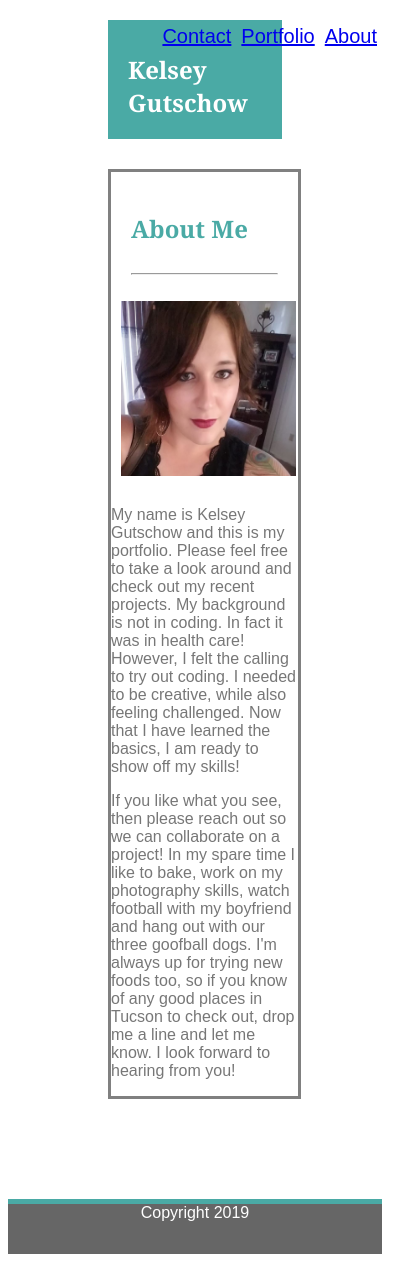
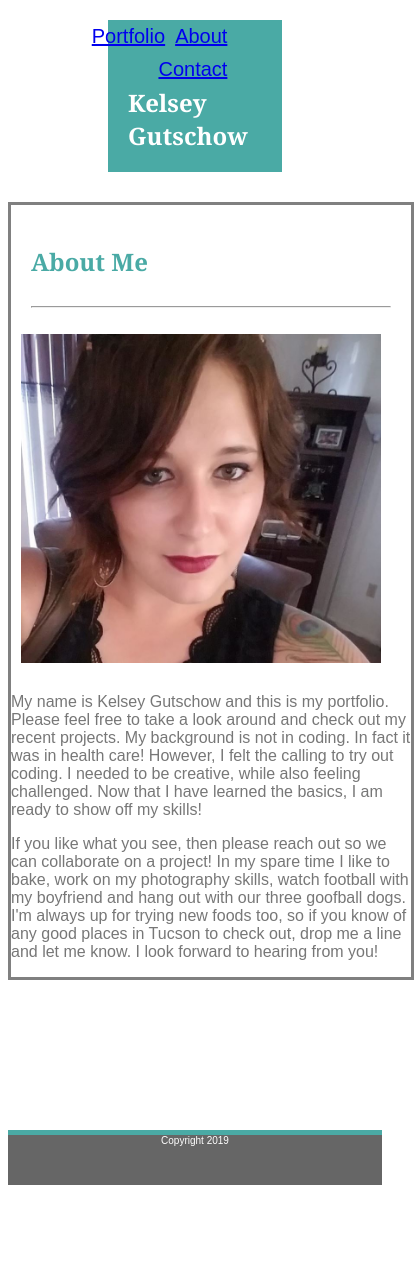
Before and after one commit to kelseyg2689/Responsive-Portfolio, a plain HTML site: page index.html in a window 390 px wide. Shown: the whole page, 414 px wide, since content can reach past the window. After the commit the page ends 1193 px from the top, so only its background shows below. Drawn offline with Linux system fonts and the light colour scheme.

Commit message:
finished product

```diff
--- a/assets/css/style.css
+++ b/assets/css/style.css
@@ -15,9 +15,8 @@ html{
 body{
     font-family: 'Arial', 'Helvetica Neue', Helvetica, sans-serif;
     height: fit-content;
-    background-image: "URL FOR BKGRND IMG";
+
     }
-
 hr {
     color: gray;
     margin-left: 20px;
@@ -61,9 +60,9 @@ h2 {
 }
 
 .container2{
-    width: 800px;
+    width: 65%;
     height: 800px;
-    /* margin-left: 100px; */
+    margin-left: 100px;
     border-color: gray;
     border-style: solid;
     border-spacing: 10px;
@@ -73,6 +72,7 @@ h2 {
     color: #777777;
     font-family: 'Arial', 'Helvetica Neue', Helvetica, sans-serif;
 }
+
 img {
     float: left;
     height: 175px;
@@ -111,7 +111,7 @@ input[type=text] {
 
 .container3{
     height:100%;
-}
+ }
 .container3 li {
  margin-left: auto;
 margin-right: auto;
@@ -120,10 +120,37 @@ list-style-type: none;
 
 
 @media screen and (max-width: 980px) {
-
+  .container {
+      width: 600px;
+      margin-bottom: 200px;
+  }
+  footer {
+     font-size: 10px;
+  }
+  .container3 li{
+      width: 75%;
+  }
   }
 
 @media screen and (max-width: 768px) {
+    .container{
+        width:550px;
+        margin-bottom: 400px;
+        margin-left: auto;
+        margin-right: auto;
+    }
+  .container3 {
+      width: 600px;
+  }
+  footer {
+      width: 100%;
+  }
+  h1 {
+      position: static;
+  }
+  nav {
+      position: static;
+  }
 
   }
 
@@ -131,9 +158,23 @@ list-style-type: none;
 
    .container3 {
 width: 300px;
+height: auto;;
+}
+h1{
+    position:static;
+}
+nav{
+    position:static;
 }
 .container{
-    width: 50%;
+    width: 400px;
+    margin-bottom: 150px;
 }
-
+nav {
+    width: 60%;
+}
+img {
+    width: 90%;
+    height: auto;
+}
   }
```
